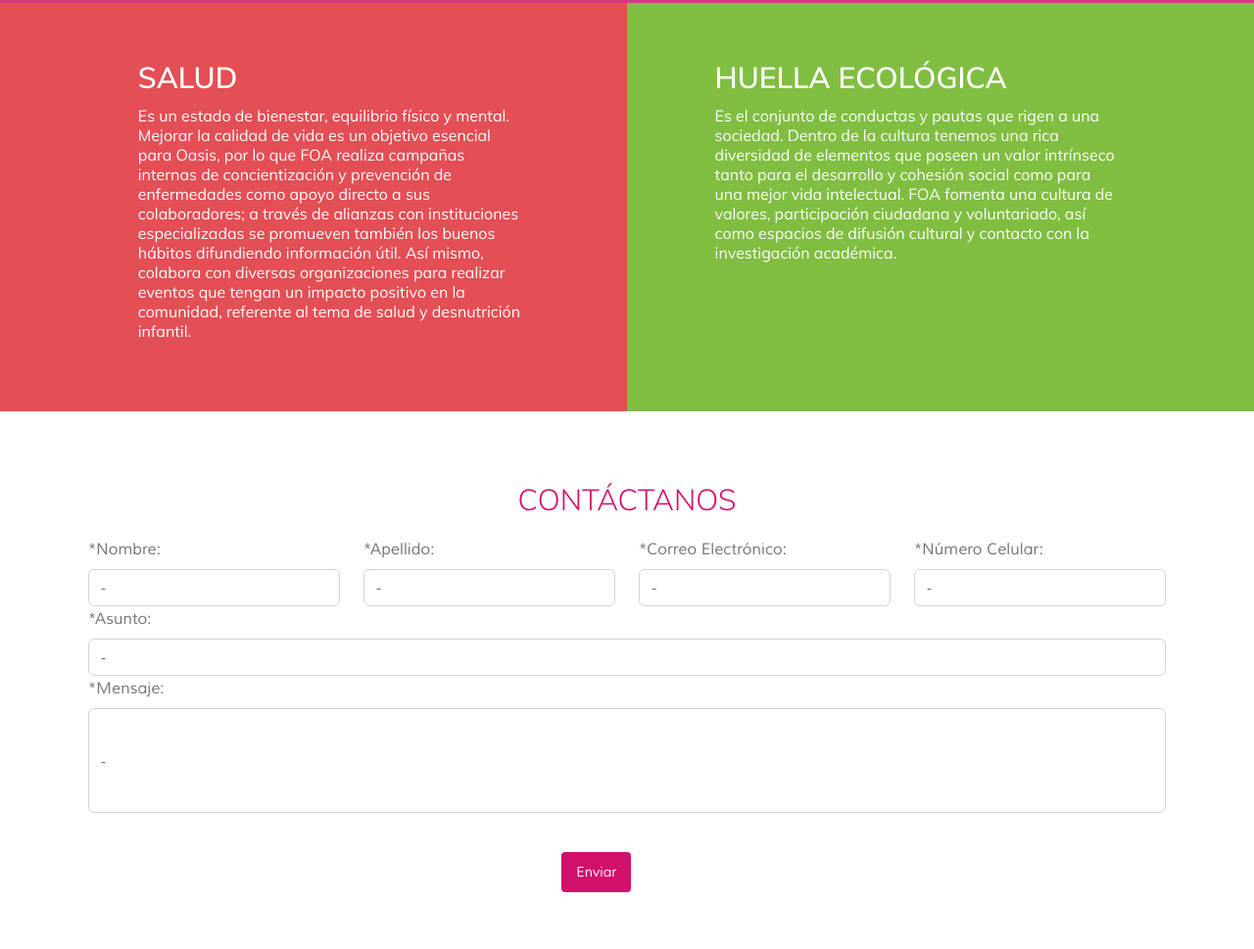
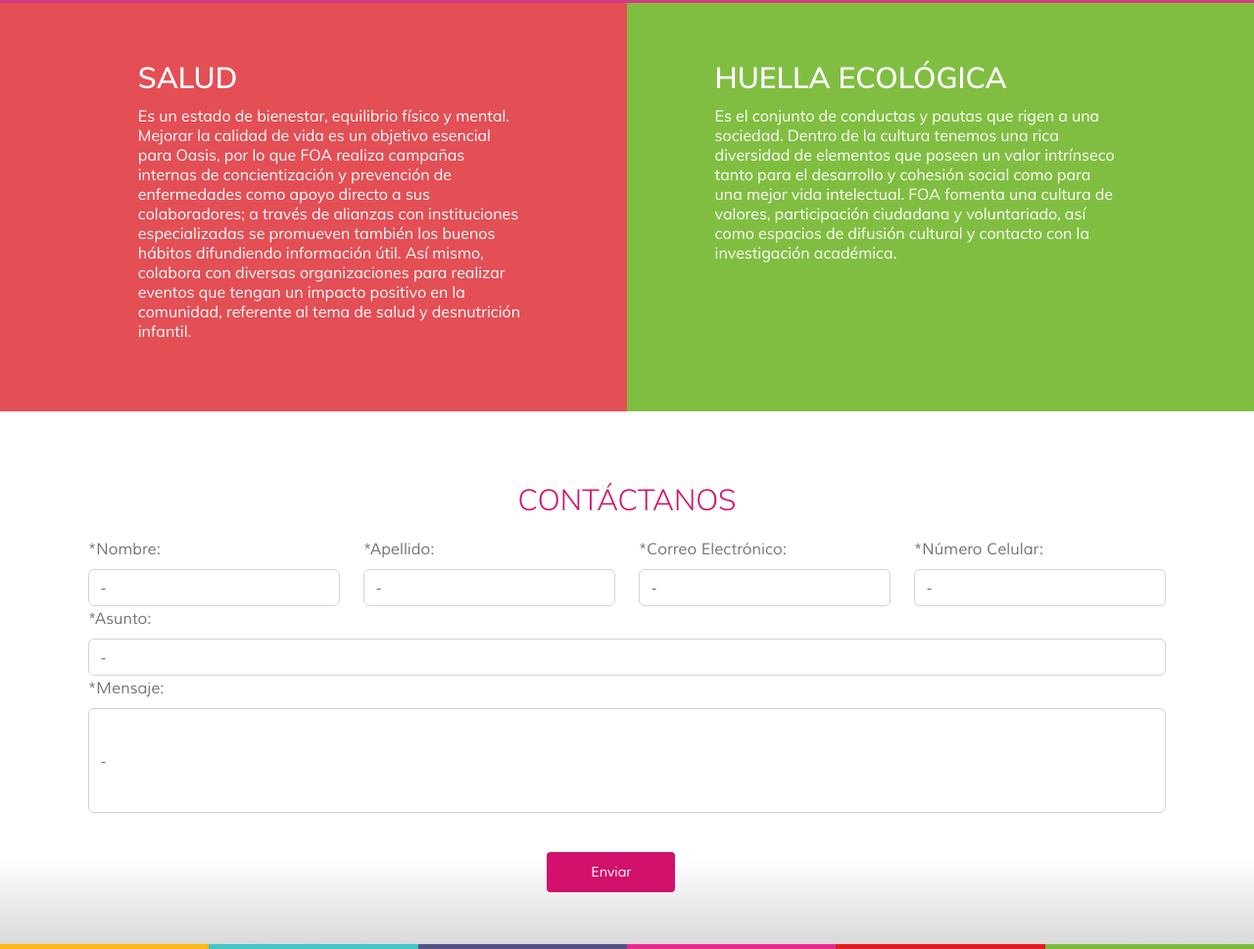
Before and after one commit to hstrejolunaoasis/test-web-bootstrap, a website built with webpack: page dist/index.html in a window 1280 px wide. Shown: the part 1819-2788 px from the top of the page at 98% size. Built offline with nearby package versions, Linux system fonts and the light colour scheme.

Commit message:
footer background

```diff
--- /dev/null
+++ b/src/scss/base/_mixins.scss
@@ -0,0 +1,60 @@
+/**
+ * Helper mixins
+*/
+
+// Clearfix
+// http://www.cssmojo.com/latest_new_clearfix_so_far/
+// Other clearfix options: https://github.com/stubbornella/oocss/blob/master/oocss/src/components/utils/_clearfix-me.scss
+@mixin clearfix {
+  &::after {
+    clear: both;
+    content: '';
+    display: table;
+  }
+}
+
+@mixin grids {
+  padding-inline-start: 10px;
+
+}
+
+@mixin colors($background){
+  flex: 1;
+  height: 5px;
+  background-color: $background;
+}
+
+// Media queries
+@mixin bp($point) {
+  @if $point == large {
+    @media (min-width: 1280px) { @content; }
+  } @else if $point == small {
+    @media (max-width: 1279px) { @content; }
+  }
+}
+
+// Text selection
+@mixin text-selection($color-selection, $color-selection-bg) {
+  ::-moz-selection { // sass-lint:disable-line no-vendor-prefixes
+    background: $color-selection-bg;
+    color: $color-selection;
+    text-shadow: none;
+  }
+
+  ::selection {
+    background: $color-selection-bg;
+    color: $color-selection;
+    text-shadow: none;
+  }
+}
+
+//Placeholders
+//Usage:
+//@include placeholder;
+@mixin placeholder {
+  // sass-lint:disable no-vendor-prefixes
+  ::-webkit-input-placeholder {@content}
+  :-moz-placeholder           {@content}
+  ::-moz-placeholder          {@content}
+  :-ms-input-placeholder      {@content}
+}
--- a/src/scss/styles.scss
+++ b/src/scss/styles.scss
@@ -2,6 +2,7 @@
 @import "~bootstrap/scss/bootstrap";
 /* Fonts */
 @import "base/fonts";
+@import "base/mixins";
 label {
   color: #444444be;
   font-family: Muli;
@@ -225,6 +226,14 @@ label {
   margin-block-end: 20px;
 }
 .contact {
+
+  background: rgb(0, 0, 0);
+  background: linear-gradient(
+    0deg,
+    rgba(0, 0, 0, 0.15028018043154767) 0%,
+    rgba(0, 0, 0, 0) 17%
+  );
+
   h2 {
     color: #d3106c;
     font-size: 30px;
@@ -242,8 +251,7 @@ label {
   font-family: Muli;
   background-color: #D3106C;
   padding-block: 10px;
-  padding-inline: 15px;
-  margin-inline-start: 15px;
+  padding-inline: 45px;
   margin-block-start: 20px;
   border: none;
   border-radius: 4px;
@@ -252,3 +260,26 @@ label {
     cursor: pointer;
   }
 }
+
+.footer__colors {
+  display: flex;
+  width: 100vw;
+  .yellow {
+    @include colors(#fdb918);
+  }
+  .blue {
+    @include colors(#42c5c5);
+  }
+  .purple {
+    @include colors(#555289);
+  }
+  .pink {
+    @include colors(#e8298c);
+  }
+  .red {
+    @include colors(#e51c24);
+  }
+  .green {
+    @include colors(#7dbb3e);
+  }
+}
```
Also changed, not shown: dist/index.html.
